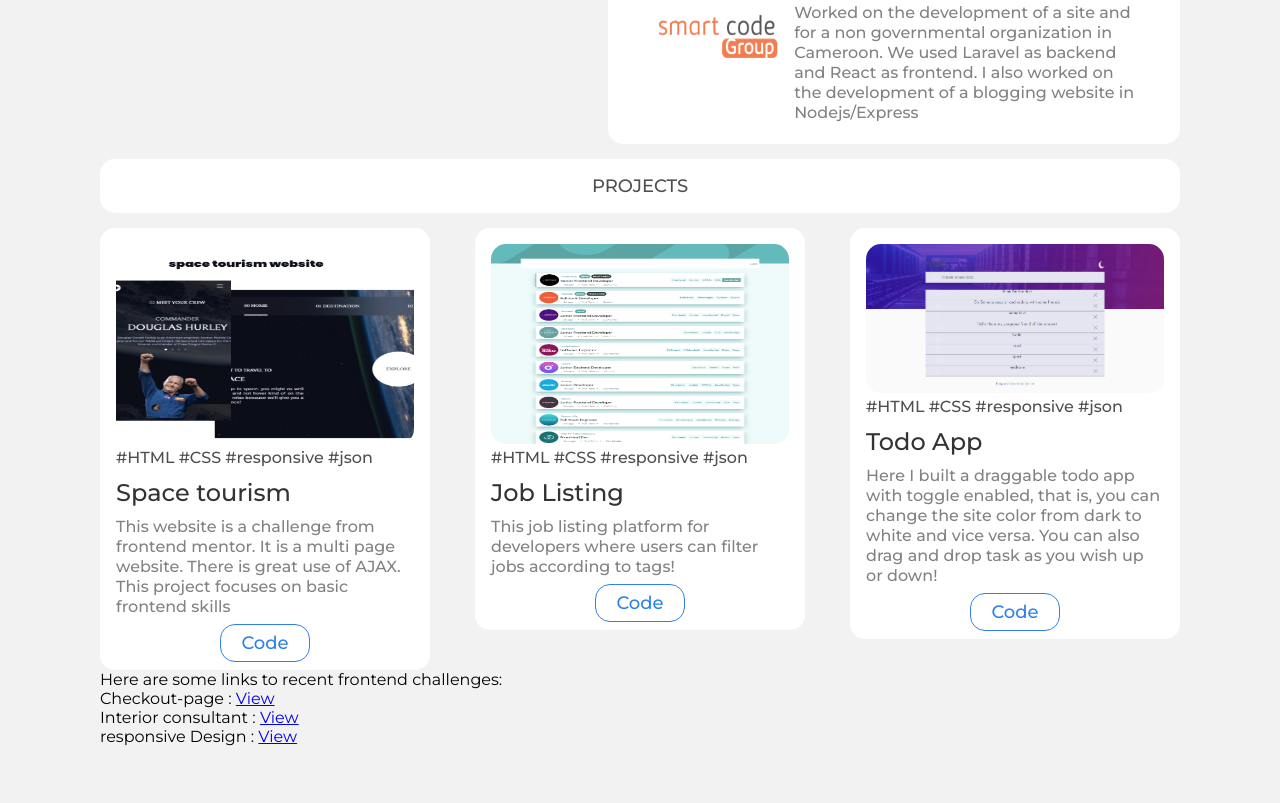
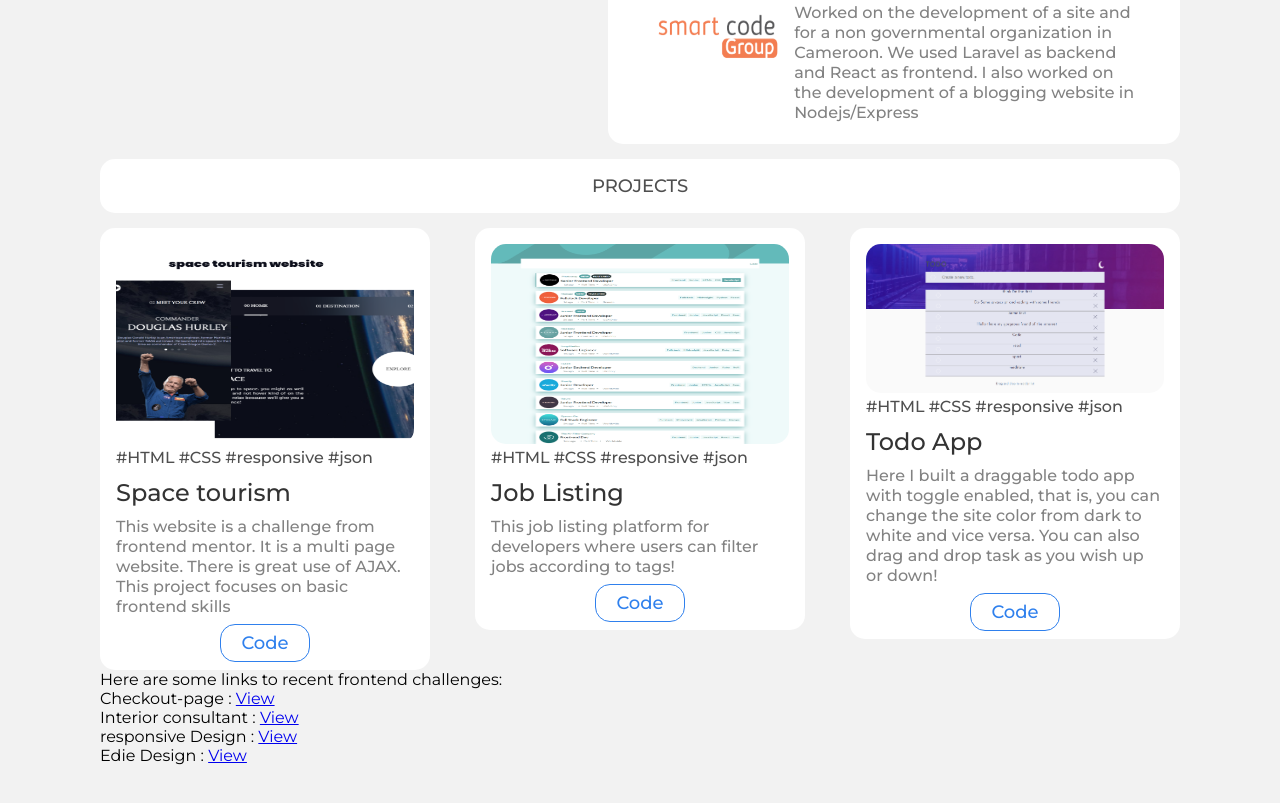
Before and after one commit to johan237/johan.github.io, a plain HTML site: page index.html in a window 1280 px wide. Shown: the part 859-1662 px from the top of the page. Drawn offline with Linux system fonts and the light colour scheme.

Commit message:
Added link to Edie page

```diff
--- a/index.html
+++ b/index.html
@@ -247,6 +247,7 @@
         <div> Checkout-page :  <a href="/checkout-page/index.html">View</a> </div>
         <div> Interior consultant :  <a href="/interior-consultant-master/interior-consultant-master/index.html">View</a> </div>
         <div> responsive Design :  <a href="/responsiveDesign/my-gallery-master/index.html">View</a> </div>
+        <div> Edie Design :  <a href="/edie-homepage/index.html">View</a> </div>
 
 
 
```
